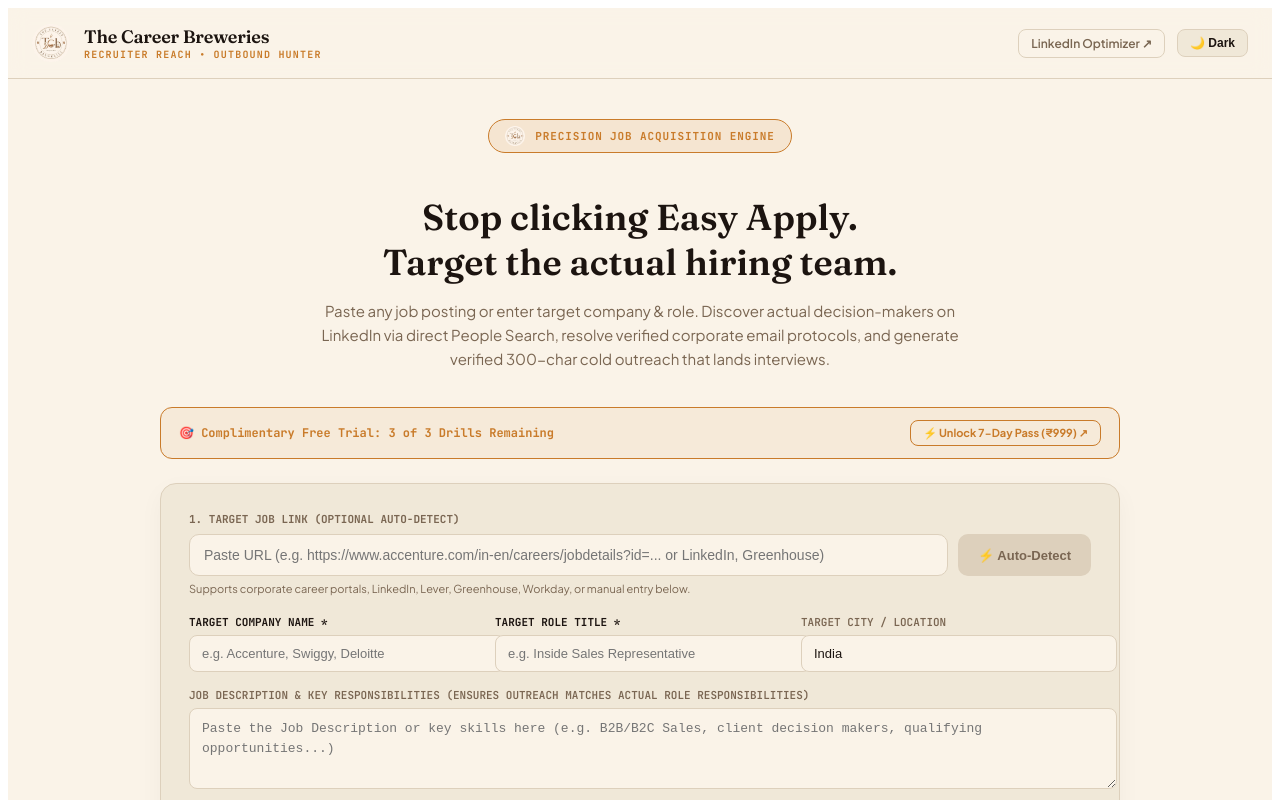
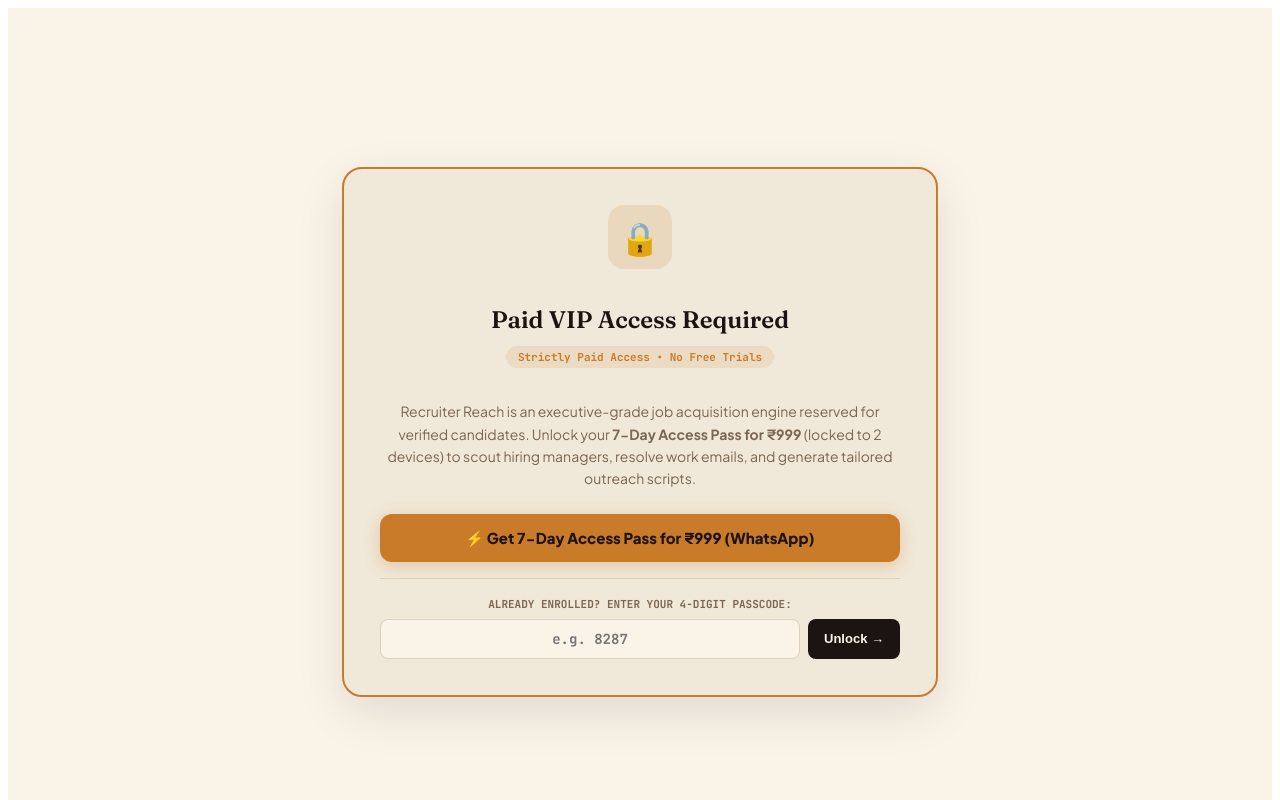
Before and after one commit to the-career-breweries/tcb-recruiter-reach, a React (Vite) app: page / in a window 1280 px wide. Shown: the top 800 px of the page. Built offline with nearby package versions, Linux system fonts and the light colour scheme.

Commit message:
fix(security): eliminate free trials and lock public access behind paid VIP passwall

```diff
--- a/src/pages/HunterPage.jsx
+++ b/src/pages/HunterPage.jsx
@@ -42,8 +42,8 @@ export default function HunterPage() {
 
   const [sentinelState, setSentinelState] = useState({
     loading: _isMindlerUser,
-    allowed: !_isMindlerUser,
-    status: _isMindlerUser ? 'CHECKING' : 'OPEN',
+    allowed: false,
+    status: _isMindlerUser ? 'CHECKING' : 'NO_PASS',
     creditsRemaining: 3,
     role: null,
     deviceNumber: 1,
@@ -107,7 +107,10 @@ export default function HunterPage() {
 
   // Sentinel Device & Pass Verification
   const verifyCurrentDevice = async (takeSession = false) => {
-    if (!_mindlerCode) return;
+    if (!_mindlerCode) {
+      setSentinelState({ loading: false, allowed: false, status: 'NO_PASS' });
+      return;
+    }
     const devHash = getDeviceFingerprint();
     const devName = /iPhone|iPad|Android/.test(navigator.userAgent) ? 'Mobile Device' : (/Mac/.test(navigator.userAgent) ? 'MacBook' : 'Windows PC');
 
@@ -172,16 +175,13 @@ export default function HunterPage() {
         });
       }
     } catch {
-      sessionStorage.setItem('tcb_founder_bypass', '1');
       setSentinelState({
         loading: false,
-        allowed: true,
-        status: 'AUTHORIZED',
-        creditsRemaining: Math.max(0, 3 - localUsed),
-        role: 'PRIMARY',
-        deviceNumber: 1,
-        validUntil: Date.now() + 7 * 86400000,
-        message: 'Offline verified'
+        allowed: false,
+        status: 'NETWORK_ERROR',
+        creditsRemaining: 0,
+        role: null,
+        message: 'Could not connect to Sentinel security server. Please check your network and refresh.'
       });
     }
   };
@@ -459,14 +459,68 @@ export default function HunterPage() {
   const remainingDeliverables = Math.max(0, Math.min(sentinelState.creditsRemaining, 3 - localUsed));
   const passRemaining = getPassRemainingTime();
 
-  // ── Sentinel Gate Screens (for VIP License Holders) ──
-  if (_isMindlerUser && !sentinelState.allowed) {
+  // ── Sentinel Gate Screens ──
+  if (!sentinelState.allowed) {
     if (sentinelState.loading) {
       return (
         <div style={{ minHeight: '100vh', background: C.bg, display: 'flex', flexDirection: 'column', alignItems: 'center', justifyContent: 'center', padding: '24px', fontFamily: "'Plus Jakarta Sans', sans-serif" }}>
           <img src="/tcb-logo.png" alt="TCB" style={{ width: '56px', height: '56px', marginBottom: '20px', animation: 'pulse 1.5s infinite' }} />
           <h2 style={{ fontFamily: "'Fraunces', serif", fontSize: '22px', color: C.dark, marginBottom: '8px' }}>Authenticating Hardware Pass…</h2>
           <p style={{ fontSize: '13px', color: C.soft }}>Verifying license with TCB Sentinel Engine</p>
+        </div>
+      );
+    }
+
+    // 🔒 NO PASS (Public visitor / No VIP Code)
+    if (!_isMindlerUser || sentinelState.status === 'NO_PASS') {
+      return (
+        <div style={{ minHeight: '100vh', background: C.bg, display: 'flex', alignItems: 'center', justifyContent: 'center', padding: '24px', fontFamily: "'Plus Jakarta Sans', sans-serif" }}>
+          <div style={{ background: C.mist, border: `2px solid ${C.amber}`, borderRadius: '20px', padding: '36px', maxWidth: '520px', width: '100%', textAlign: 'center', boxShadow: '0 16px 48px rgba(0,0,0,0.1)' }}>
+            <div style={{ width: '64px', height: '64px', borderRadius: '16px', background: 'rgba(201,123,42,0.15)', display: 'inline-flex', alignItems: 'center', justifyContent: 'center', fontSize: '32px', marginBottom: '16px' }}>
+              🔒
+            </div>
+            <h2 style={{ fontFamily: "'Fraunces', serif", fontSize: '24px', color: C.dark, marginBottom: '10px' }}>
+              Paid VIP Access Required
+            </h2>
+            <div style={{ display: 'inline-block', background: 'rgba(201,123,42,0.12)', color: C.amber, fontFamily: "'JetBrains Mono', monospace", fontSize: '11px', fontWeight: 700, padding: '4px 12px', borderRadius: '20px', marginBottom: '18px' }}>
+              Strictly Paid Access • No Free Trials
+            </div>
+            <p style={{ fontSize: '14px', color: C.soft, lineHeight: 1.6, marginBottom: '24px' }}>
+              Recruiter Reach is an executive-grade job acquisition engine reserved for verified candidates. Unlock your <b>7-Day Access Pass for ₹999</b> (locked to 2 devices) to scout hiring managers, resolve work emails, and generate tailored outreach scripts.
+            </p>
+            <a
+              href="https://wa.me/919743711584?text=Hi%20Coach%20Sandarsh!%20👋%20I%20would%20like%20to%20get%20a%207-Day%20Access%20Pass%20for%20Recruiter%20Reach%20(₹999)."
+              target="_blank"
+              rel="noreferrer"
+              style={{ display: 'block', width: '100%', background: C.amber, color: '#1C1410', textDecoration: 'none', borderRadius: '12px', padding: '14px', fontSize: '15px', fontWeight: 800, marginBottom: '16px', boxShadow: '0 4px 16px rgba(201,123,42,0.3)', boxSizing: 'border-box' }}
+            >
+              ⚡ Get 7-Day Access Pass for ₹999 (WhatsApp)
+            </a>
+
+            <div style={{ borderTop: `1px solid ${C.border}`, paddingTop: '18px', marginTop: '14px' }}>
+              <label style={{ display: 'block', fontSize: '11px', fontFamily: "'JetBrains Mono', monospace", color: C.soft, marginBottom: '8px', textTransform: 'uppercase', fontWeight: 700 }}>
+                Already Enrolled? Enter Your 4-Digit Passcode:
+              </label>
+              <div style={{ display: 'flex', gap: '8px' }}>
+                <input
+                  type="text"
+                  maxLength={6}
+                  placeholder="e.g. 8287"
+                  id="direct-pass-code"
+                  style={{ flex: 1, padding: '10px 12px', borderRadius: '8px', border: `1.5px solid ${C.border}`, background: C.cream, color: C.dark, fontSize: '14px', textAlign: 'center', fontWeight: 800, fontFamily: "'JetBrains Mono', monospace", outline: 'none' }}
+                />
+                <button
+                  onClick={() => {
+                    const c = document.getElementById('direct-pass-code').value.trim();
+                    if (c) window.location.href = `/mindler-user-${c}`;
+                  }}
+                  style={{ background: C.dark, color: C.cream, border: 'none', borderRadius: '8px', padding: '0 16px', fontSize: '13px', fontWeight: 700, cursor: 'pointer' }}
+                >
+                  Unlock →
+                </button>
+              </div>
+            </div>
+          </div>
         </div>
       );
     }
@@ -681,11 +735,10 @@ export default function HunterPage() {
         </div>
 
         {/* ── Quota & Pass Status Indicator ── */}
-        {_isMindlerUser ? (
         <div style={{ background: 'rgba(201,123,42,0.08)', border: `1.5px solid ${C.amber}`, borderRadius: '12px', padding: '12px 18px', display: 'flex', alignItems: 'center', justifyContent: 'space-between', marginBottom: '24px', flexWrap: 'wrap', gap: '10px' }}>
           <div style={{ display: 'flex', alignItems: 'center', gap: '12px' }}>
             <span style={{ fontFamily: "'JetBrains Mono', monospace", fontSize: '12px', fontWeight: 700, color: C.amber }}>
-                ⭐ VIP Licensed Recon: {remainingDeliverables} of 3 Hunts Remaining
+              ⭐ VIP Licensed Pass: {sentinelState.creditsRemaining} of 3 Deliverables Left
             </span>
             {passRemaining && (
               <span style={{ background: passRemaining.color === '#EF4444' ? 'rgba(239,68,68,0.15)' : 'rgba(16,185,129,0.15)', color: passRemaining.color, border: `1px solid ${passRemaining.color}`, borderRadius: '20px', padding: '2px 10px', fontSize: '11px', fontFamily: "'JetBrains Mono', monospace", fontWeight: 700 }}>
@@ -703,26 +756,9 @@ export default function HunterPage() {
             </button>
           </div>
         </div>
-        ) : (
-          <div style={{ background: 'rgba(201,123,42,0.08)', border: `1.5px solid ${C.amber}`, borderRadius: '12px', padding: '12px 18px', display: 'flex', alignItems: 'center', justifyContent: 'space-between', marginBottom: '24px', flexWrap: 'wrap', gap: '10px' }}>
-            <span style={{ fontFamily: "'JetBrains Mono', monospace", fontSize: '12px', fontWeight: 700, color: C.amber }}>
-              🎯 Complimentary Free Trial: {Math.max(0, 3 - localUsed)} of 3 Drills Remaining
-            </span>
-            <div style={{ display: 'flex', alignItems: 'center', gap: '12px' }}>
-              <a
-                href="https://wa.me/919743711584?text=Hi%20Coach%20Sandarsh!%20👋%20I%20would%20like%20to%20unlock%20the%207-Day%20Recruiter%20Reach%20Pass%20for%20₹999."
-                target="_blank"
-                rel="noreferrer"
-                style={{ fontSize: '11px', fontWeight: 700, color: C.amber, textDecoration: 'none', border: `1px solid ${C.amber}`, padding: '5px 12px', borderRadius: '8px' }}
-              >
-                ⚡ Unlock 7-Day Pass (₹999) ↗
-              </a>
-            </div>
-          </div>
-        )}
 
         {/* ── Quota Exhausted Card ── */}
-        {_isMindlerUser && (sentinelState.creditsRemaining <= 0 || localUsed >= 3) ? (
+        {sentinelState.creditsRemaining <= 0 && (
           <div style={{ background: 'rgba(200,131,35,0.12)', border: '1.5px solid #C88323', borderRadius: '16px', padding: '28px', textAlign: 'center', marginBottom: '32px' }}>
             <div style={{ fontSize: '2.5rem', marginBottom: '8px' }}>⭐</div>
             <h3 style={{ fontFamily: "'Fraunces', serif", fontSize: '20px', color: '#C88323', marginBottom: '8px' }}>All 3 Licensed Hunts Completed!</h3>
@@ -738,54 +774,9 @@ export default function HunterPage() {
               </button>
             </div>
           </div>
-        ) : (!_isMindlerUser && localUsed >= 3) ? (
-          <div style={{ background: 'rgba(200,131,35,0.12)', border: '1.5px solid #C88323', borderRadius: '16px', padding: '32px', textAlign: 'center', marginBottom: '32px' }}>
-            <div style={{ fontSize: '2.5rem', marginBottom: '8px' }}>🚀</div>
-            <h3 style={{ fontFamily: "'Fraunces', serif", fontSize: '22px', color: '#C88323', marginBottom: '10px' }}>
-              3 Free Reconnaissance Drills Completed!
-            </h3>
-            <p style={{ fontSize: '14px', color: C.soft, lineHeight: 1.6, maxWidth: '580px', margin: '0 auto 20px' }}>
-              You have experienced the precision of Recruiter Reach! Unlock your full <b>7-Day Outbound Access Pass for ₹999</b> (locked to 2 devices, 1 active session at a time) or activate your VIP Passcode below.
-            </p>
-            <div style={{ display: 'flex', gap: '12px', justifyContent: 'center', flexWrap: 'wrap', marginBottom: '24px' }}>
-              <a
-                href="https://wa.me/919743711584?text=Hi%20Coach%20Sandarsh!%20👋%20I've%20completed%20my%203%20free%20trials%20for%20Recruiter%20Reach.%20I%20would%20like%20to%20unlock%20the%207-Day%20Pass%20for%20₹999."
-                target="_blank"
-                rel="noreferrer"
-                style={{ display: 'inline-block', background: '#16A34A', color: 'white', textDecoration: 'none', borderRadius: '12px', padding: '14px 28px', fontWeight: 800, fontSize: '14px', boxShadow: '0 4px 16px rgba(22,163,74,0.3)' }}
-              >
-                ⚡ Unlock 7-Day Pass for ₹999
-              </a>
-            </div>
+        )}
 
-            <div style={{ maxWidth: '380px', margin: '0 auto', borderTop: `1px solid ${C.border}`, paddingTop: '18px' }}>
-              <label style={{ display: 'block', fontSize: '11px', fontFamily: "'JetBrains Mono', monospace", color: C.soft, marginBottom: '8px', textTransform: 'uppercase', fontWeight: 700 }}>
-                Already have a 4-Digit VIP Passcode?
-              </label>
-              <div style={{ display: 'flex', gap: '8px' }}>
-                <input
-                  type="text"
-                  placeholder="Enter Passcode (e.g. 7755)"
-                  value={vipCodeInput}
-                  onChange={e => setVipCodeInput(e.target.value)}
-                  style={{ flex: 1, padding: '10px 12px', borderRadius: '8px', border: `1.5px solid ${C.border}`, background: C.cream, color: C.dark, fontSize: '13px', outline: 'none' }}
-                />
-                <button
-                  onClick={() => {
-                    if (vipCodeInput.trim()) {
-                      window.location.href = `/mindler-user-${vipCodeInput.trim()}`;
-                    }
-                  }}
-                  disabled={!vipCodeInput.trim()}
-                  style={{ background: C.amber, color: '#1C1410', border: 'none', borderRadius: '8px', padding: '0 16px', fontSize: '12px', fontWeight: 700, cursor: 'pointer' }}
-                >
-                  Activate
-                </button>
-              </div>
-            </div>
-          </div>
-        ) : (
-          /* ── Progressive Unified Input Card ── */
+        {/* ── Progressive Unified Input Card ── */}
           <div style={{ background: C.mist, border: `1.5px solid ${C.border}`, borderRadius: '16px', padding: '28px', marginBottom: '32px', boxShadow: '0 8px 24px rgba(0,0,0,0.04)' }}>
 
             {/* 1. Job Source: URL Quick-Import */}
@@ -903,7 +894,6 @@ export default function HunterPage() {
               </button>
             </div>
           </div>
-        )}
 
         {/* ── Live Scanning Indicator ── */}
         {isScanning && (
```
Lines whose indentation alone changed are shown as unchanged.
